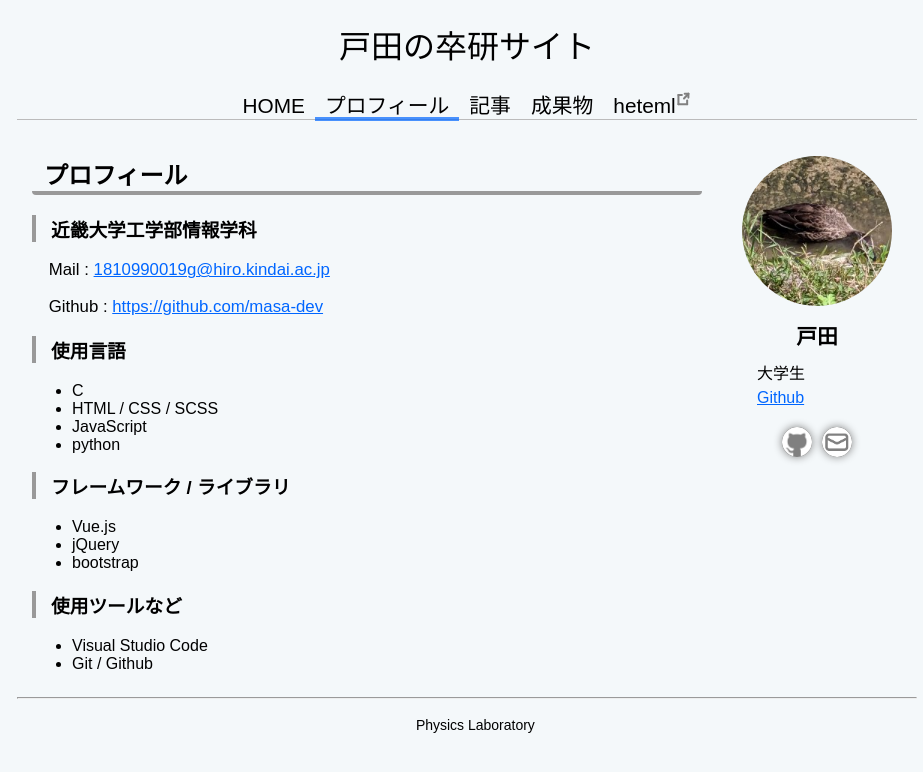
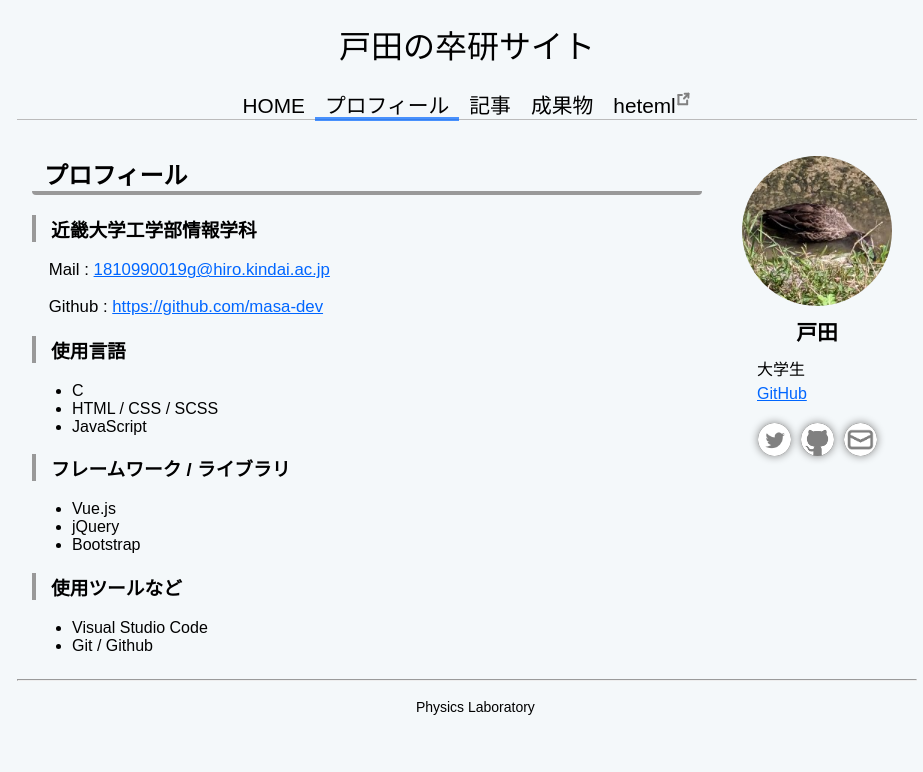
Before and after one commit to masa-dev/vue-uni-blog, a Vue app: page /student/2021/toda/about in a window 1280 px wide. Shown: the top 772 px of the page, without its empty margins (173-1096 px from the left). Built offline with nearby package versions, Linux system fonts and the light colour scheme.

Commit message:
文字の修正、twitterロゴの追加

```diff
--- a/config.js
+++ b/config.js
@@ -3,12 +3,15 @@
 module.exports = {
   publicPath: './',
   pathPrefix: '/student/2021/toda/', //default: process.env.BASE_URL,
-    title: 'Toda Blog',
+  title: '戸田の卒研サイト',
   footerMsg: 'Physics Laboratory',
   author: {
     name: '戸田',
     bio: '大学生',
-        github: 'https://github.com/masa-dev/',
-        mail: '1810990019g@hiro.kindai.ac.jp'
+    contacts: {
+      github: 'masa-dev',
+      mail: '1810990019g@hiro.kindai.ac.jp',
+      twitter: 'masa_devpro'
     }
   }
+}
--- a/src/App.vue
+++ b/src/App.vue
@@ -2,13 +2,6 @@
   <body>
     <div id="app">
       <Header />
-      <div id="nav">
-        <!--
-        <router-link to="/">Home</router-link> |
-        <router-link to="/about">About</router-link> |
-        <router-link to="/post">Post</router-link>
-        -->
-      </div>
       <main>
         <MainContent />
         <SideContent />
--- a/src/components/SideContent.vue
+++ b/src/components/SideContent.vue
@@ -10,20 +10,32 @@
       <p class="author">{{ getName() }}</p>
       <p class="author-description">{{ getBio() }}</p>
       <p class="author-description">
-        <a :href="getGithubUrl()" target="_blank" rel="noopener">Github</a>
+        <a :href="getContactUrl('github')" target="_blank" rel="noopener"
+          >GitHub</a
+        >
       </p>
       <div class="tools">
         <a
-          :href="getGithubUrl()"
+          :href="getContactUrl('twitter')"
+          target="_blank"
+          rel="noopener"
+          v-if="seen('twitter')"
+          ><img
+            src="../assets/twitter-icon.png"
+            title="twitter link"
+            alt="twitter.com/masa_devpro"
+        /></a>
+        <a
+          :href="getContactUrl('github')"
           target="_blank"
           rel="noopener"
           v-if="seen('github')"
           ><img
-            src="../assets/GitHub-Mark-Light-64px.png"
-            title="github.com/masa-dev"
+            src="../assets/github-icon.png"
+            title="github link"
             alt="github.com/masa-dev"
         /></a>
-        <a :href="'mailto:' + getMail()" v-if="seen('mail')"
+        <a :href="getContactUrl('mail')" v-if="seen('mail')"
           ><img src="../assets/mail-icon.png" title="mail" alt="mail"
         /></a>
       </div>
@@ -43,8 +55,16 @@ export default {
     getBio: function () {
       return siteConfig.author.bio;
     },
-    getGithubUrl: function () {
-      return siteConfig.author.github;
+    getContactUrl: function (type = "") {
+      if (type == "mail") {
+        return `mailto:${siteConfig.author.contacts.mail}`;
+      } else if (type == "github") {
+        return `https://github.com/${siteConfig.author.contacts.github}/`;
+      } else if (type == "twitter") {
+        return `https://twitter.com/${siteConfig.author.contacts.twitter}/`;
+      } else {
+        return ``;
+      }
     },
     getMail: function () {
       return siteConfig.author.mail;
@@ -52,7 +72,7 @@ export default {
     seen: function (iconName = "") {
       if (
         siteConfig.author[iconName] != "" &&
-        Object.keys(siteConfig.author).indexOf(iconName) !== -1
+        Object.keys(siteConfig.author.contacts).indexOf(iconName) !== -1
       ) {
         return true;
       } else {
@@ -93,6 +113,11 @@ div.side-content {
     }
 
     > a {
+      width: $profileImageWidth;
+      height: $profileImageWidth;
+      display: block;
+      border-radius: 50%;
+
       > img {
         width: $profileImageWidth;
         height: $profileImageWidth;
--- a/src/components/_base.scss
+++ b/src/components/_base.scss
@@ -4,5 +4,5 @@ $defaultAnkerColor: rgb(0, 102, 255);
 $activeBorder: rgba(0, 102, 255, 0.7);
 $mainHeadingBorderColor: rgb(153, 153, 153);
 $profileImageWidth: 150px;
-$toolsImageWidth: 30px;
+$toolsImageWidth: 33px;
 $flexibleWidth: 900px;
--- a/src/views/About.vue
+++ b/src/views/About.vue
@@ -21,14 +21,13 @@
       <li>C</li>
       <li>HTML / CSS / SCSS</li>
       <li>JavaScript</li>
-      <li>python</li>
     </ul>
 
     <h3>フレームワーク / ライブラリ</h3>
     <ul>
       <li>Vue.js</li>
       <li>jQuery</li>
-      <li>bootstrap</li>
+      <li>Bootstrap</li>
     </ul>
 
     <h3>使用ツールなど</h3>
@@ -41,6 +40,6 @@
 
 <script>
 export default {
-  title: "About",
+  title: "About me",
 };
 </script>
```
Also changed, not shown: src/assets/github-icon.png (renamed from src/assets/GitHub-Mark-Light-64px.png), src/assets/twitter-icon.png (added). Lines whose indentation alone changed are shown as unchanged.
